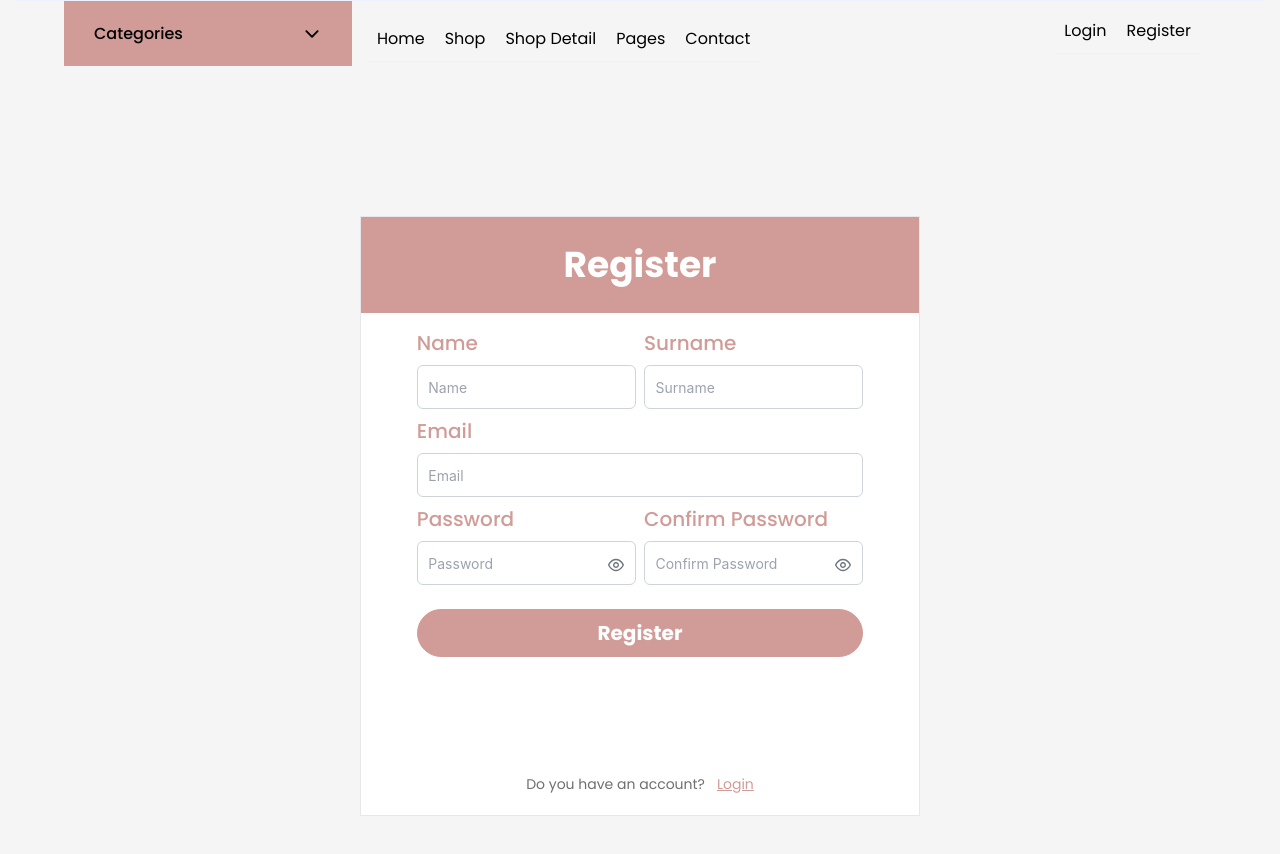
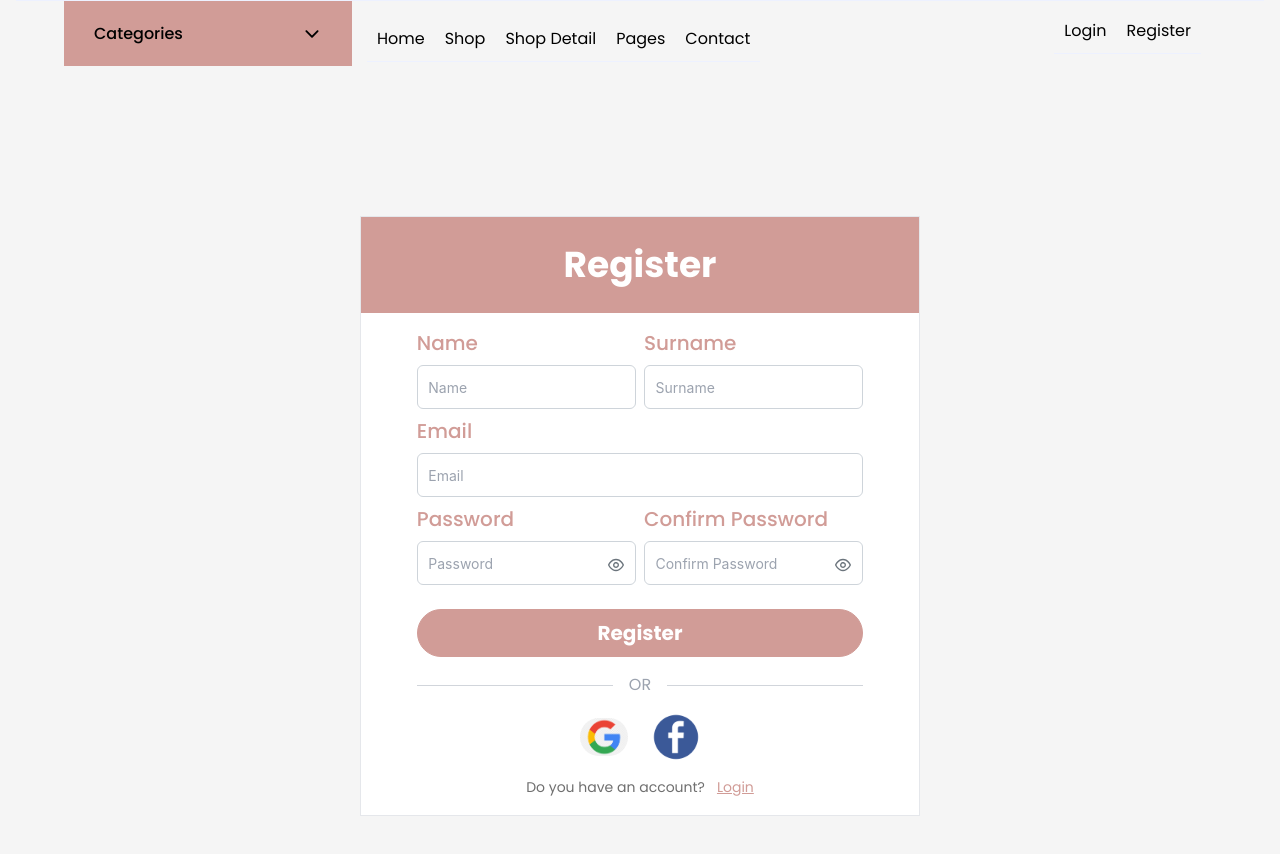
Before and after one commit to Mstfucrr/React-DailyShop, a React (Vite) app: page /register in a window 1280 px wide. Shown: the top 854 px of the page. Built offline with nearby package versions, Linux system fonts and the light colour scheme.

Commit message:
add social buttons

```diff
--- a/src/components/auth/registerForm.tsx
+++ b/src/components/auth/registerForm.tsx
@@ -11,7 +11,9 @@ import { authService } from '@/services/auth/auth.service'
 import { IRegister } from '@/services/auth/types'
 import { SET_TOAST } from '@/store/Toast'
 
-import { AiOutlineLoading3Quarters } from 'react-icons/ai'
+import google from '@/assets/images/google.png'
+import facebook from '@/assets/images/facebook.png'
+
 
 type Props = {}
 
@@ -103,7 +105,7 @@ const RegisterForm = (props: Props) => {
 
 
     return (
-        <form className='w-4/5 h-4/5 flex flex-col' action=''
+        <form className='w-4/5 h-auto flex flex-col' action=''
             onSubmit={formik.handleSubmit}
         >
             <div className="flex md:flex-row flex-col justify-between">
@@ -225,20 +227,11 @@ const RegisterForm = (props: Props) => {
                 </div>
             </div>
 
-            {/* <div className="flex flex-col mt-4">
-            <label htmlFor="phone" className='text-primary text-xl font-medium'>Phone</label>
-            <InputMask placeholder="Phone" className='w-full !my-2' name='phone' id='phone'
-              value={phoneValue as string}
-              onChange={(e) => setPhoneValue(e.target.value)}
-              mask="(999) 999-9999"
-            />
-          </div> */}
-
             {/* submit */}
             <div className="flex flex-col mt-4">
                 <button className='w-full h-12 bg-primary text-white text-xl font-bold rounded-3xl
                          hover:text-primary hover:bg-white hover:border-primary border border-solid border-primary
-                         transition duration-300 ease-in-out'
+                         transition duration-300 ease-in-out active:scale-95'
                 >
                     {isLoading ?
 
@@ -251,6 +244,27 @@ const RegisterForm = (props: Props) => {
                 </button>
             </div>
 
+            {/* -- or -- */}
+            <div className="flex flex-col mt-4">
+                <div className="flex justify-center items-center">
+                    <div className="w-full h-px bg-gray-300"></div>
+                    <div className="mx-4 text-gray-400">OR</div>
+                    <div className="w-full h-px bg-gray-300"></div>
+                </div>
+            </div>
+
+            {/* google facebook register */}
+
+            <div className="flex flex-row mt-4 flex-1 justify-center gap-6 items-center">
+                <img src={google} alt="google" className="h-auto w-12 cursor-pointer rounded-full
+                active:scale-90 hover:opacity-80 transition duration-300 ease-in-out"
+
+                />
+                <img src={facebook} alt="facebook" className="h-auto w-12 cursor-pointer
+                active:scale-90 hover:opacity-80 transition duration-300 ease-in-out" />
+
+            </div>
+
 
 
         </form>
```
Also changed, not shown: src/assets/images/facebook.png (added), src/assets/images/google.png (added).
